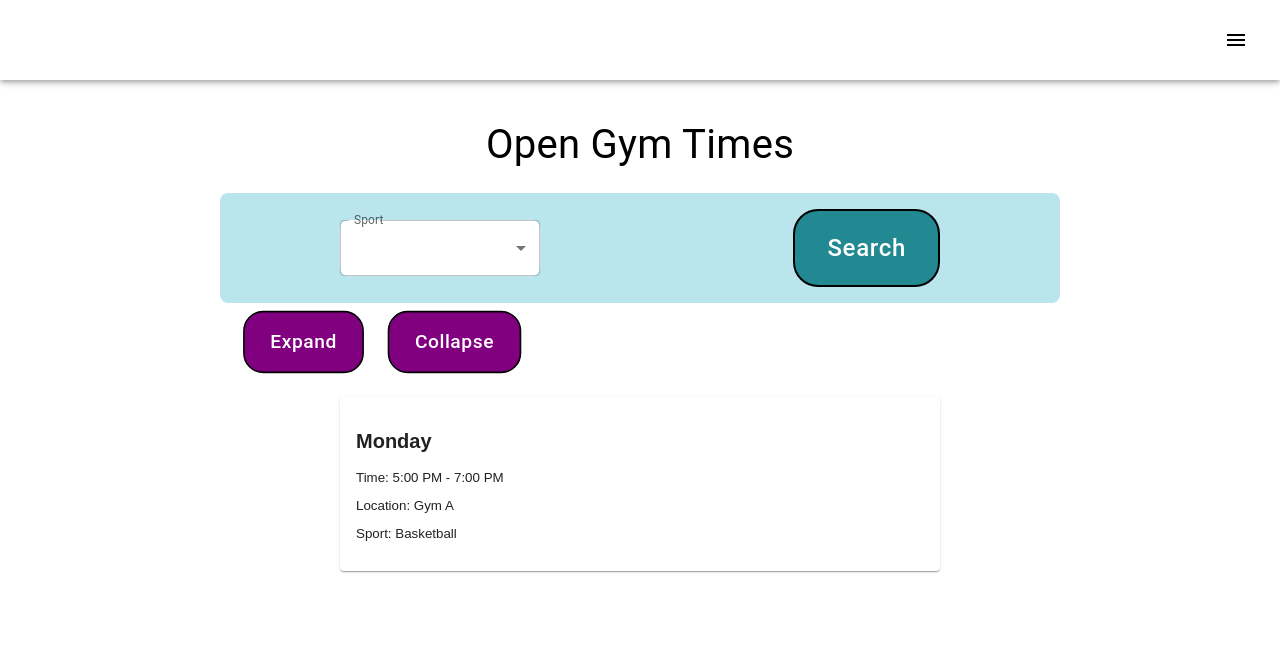
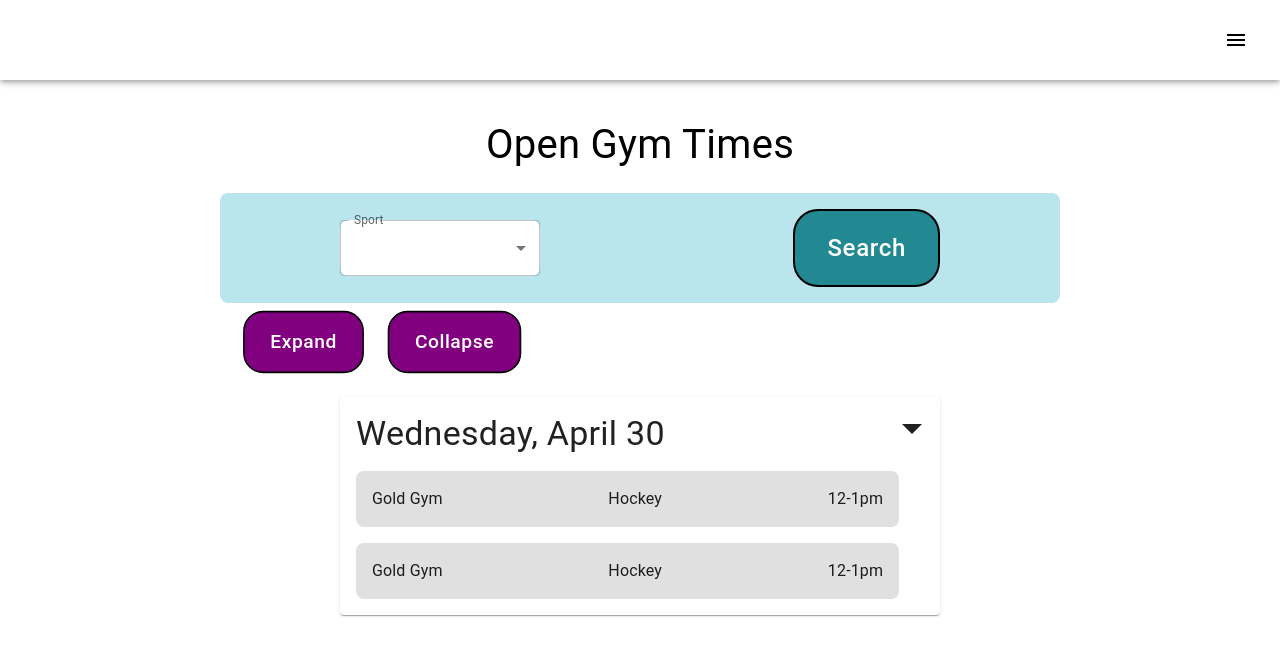
Before and after one commit to camy-code/gymViewerFrontEnd, a React (Create React App) app: page / in a window 1280 px wide. Shown: the top 656 px of the page. Built offline with nearby package versions, Linux system fonts and the light colour scheme.

Commit message:
Got things set up so it is formatted ok

```diff
--- a/src/components/GymCard.js
+++ b/src/components/GymCard.js
@@ -4,20 +4,48 @@ import CardActions from '@mui/material/CardActions';
 import CardContent from '@mui/material/CardContent';
 import { CardActionArea, Collapse } from '@mui/material';
 
+// Other MUI imports here
+import Grid from "@mui/material/Grid2"
+import {Box, Typography} from "@mui/material"
+
+// Icons
+import ArrowDropUpIcon from '@mui/icons-material/ArrowDropUp';
+import ArrowDropDownIcon from '@mui/icons-material/ArrowDropDown';
+
+// This will get the block for a schedule item
+  // TODO: change so then the height can adjust for time?
+const getBlock = (color, gym, sport, time) => {
+return <Box sx={{width:"90%",height:"auto", backgroundColor:color, borderRadius:2, padding:2, marginTop:2}}>
+<Grid container direction={"row"} justifyContent={"space-between"} alignItems={"center"}>
+  <Typography>{gym}</Typography>
+  <Typography>{sport}</Typography>
+  <Typography>{time}</Typography>
+
+</Grid>
+</Box>
+}
+
 const GymCard = ({val, setVal})=> {
-
-
 
 return <Card sx={{width:600, boxShadow:1}}>
     <CardActionArea onClick={()=>{setVal(!val)}}>
     <CardContent>
-      <h2>Monday</h2>
-      <p>Time: 5:00 PM - 7:00 PM</p>
-      <p>Location: Gym A</p>
-      <p>Sport: Basketball</p>
+      <Grid container direction={"row"} justifyContent={"space-between"}>
+        <Typography variant='h4'>Wednesday, April 30</Typography>
+        <Box sx={{scale:2, marginTop:1}}>{val ? <ArrowDropDownIcon /> : <ArrowDropUpIcon />}</Box>
+
+      </Grid>
+
+
    {val}
    <Collapse in={val} timeout="auto" unmountOnExit>
-   <h1>EXPAND!</h1>
+  <Grid direction={"column"} justifyContent={"flex-start"} alignItems={"center"} sx={{marginTop:2}}>
+   {getBlock("#E0E0E0", "Gold Gym", "Hockey", "12-1pm")}
+  {getBlock("#E0E0E0", "Gold Gym", "Hockey", "12-1pm")}
+
+  {/* Make sure to map these later */}
+
+  </Grid>
    </Collapse>
     </CardContent>
     </CardActionArea>
--- a/src/pages/Home.js
+++ b/src/pages/Home.js
@@ -13,9 +13,19 @@ const Home = () => {
     // TODO: define constants and shit here so you dont fall into same
     // trap of 481
     // const tempArr = [{name:"Monday"},{name:"Tuesday"},{name:"Tuesday"}] // update later
-    const tempArr = [{name:"Monday"}] // update later
+    const tempArr = [
+        {name:"Wednesday, April 30",
+            expand:false,
+            activities:[
+            {color:"red", gym:"red gym", sport:"hockey", time:"12-1pm"},
+            {color:"red", gym:"red gym", sport:"hockey", time:"12-1pm"},
+            {color:"red", gym:"red gym", sport:"hockey", time:"12-1pm"},
+        ]
+    },
 
-    const [val, setVal] = useState(false);
+    ] // update later
+
+    const [val, setVal] = useState(true); // Change this later
 
 
     return <>
```
Also changed, not shown: 1 other file (tests, documents, lock files or other folders).
